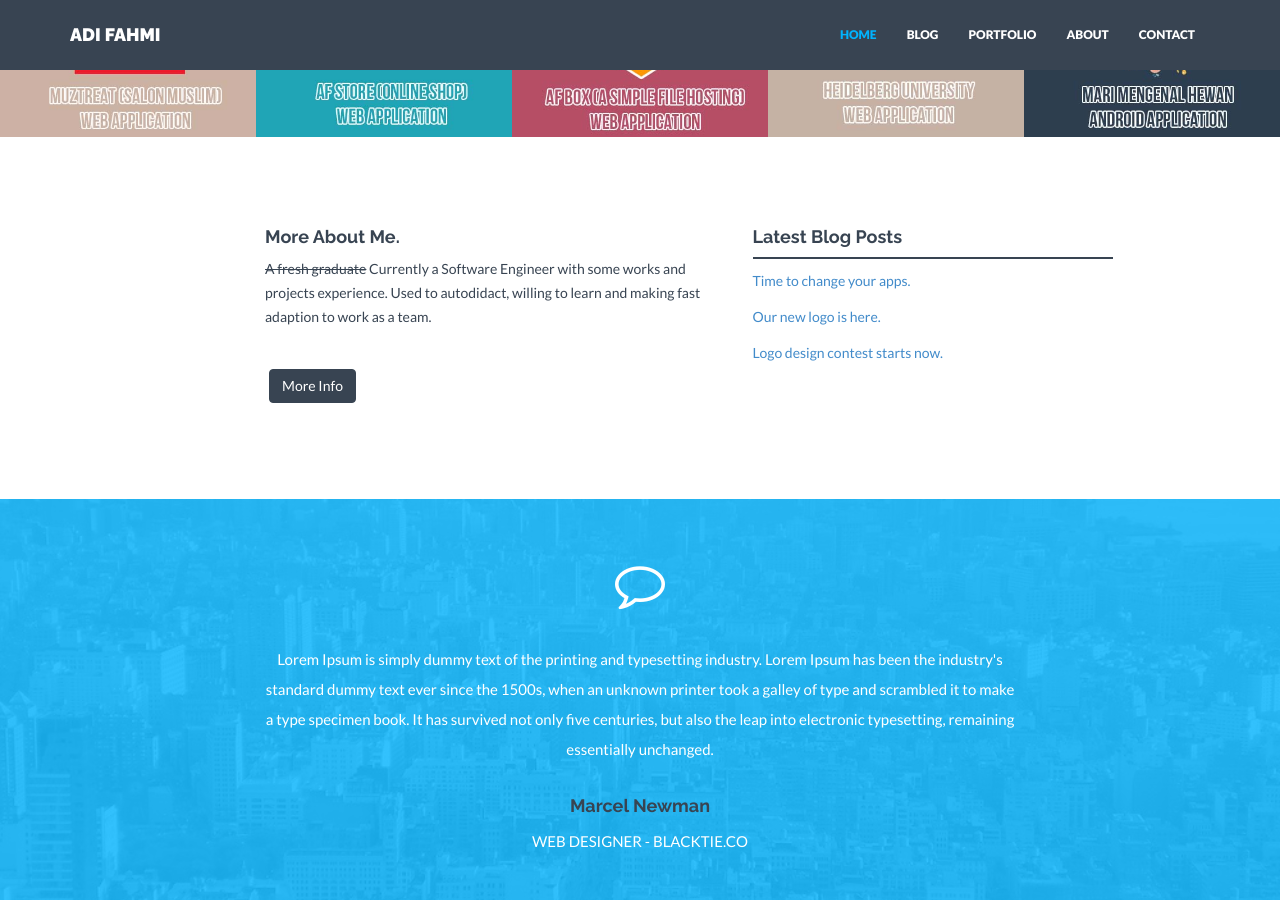
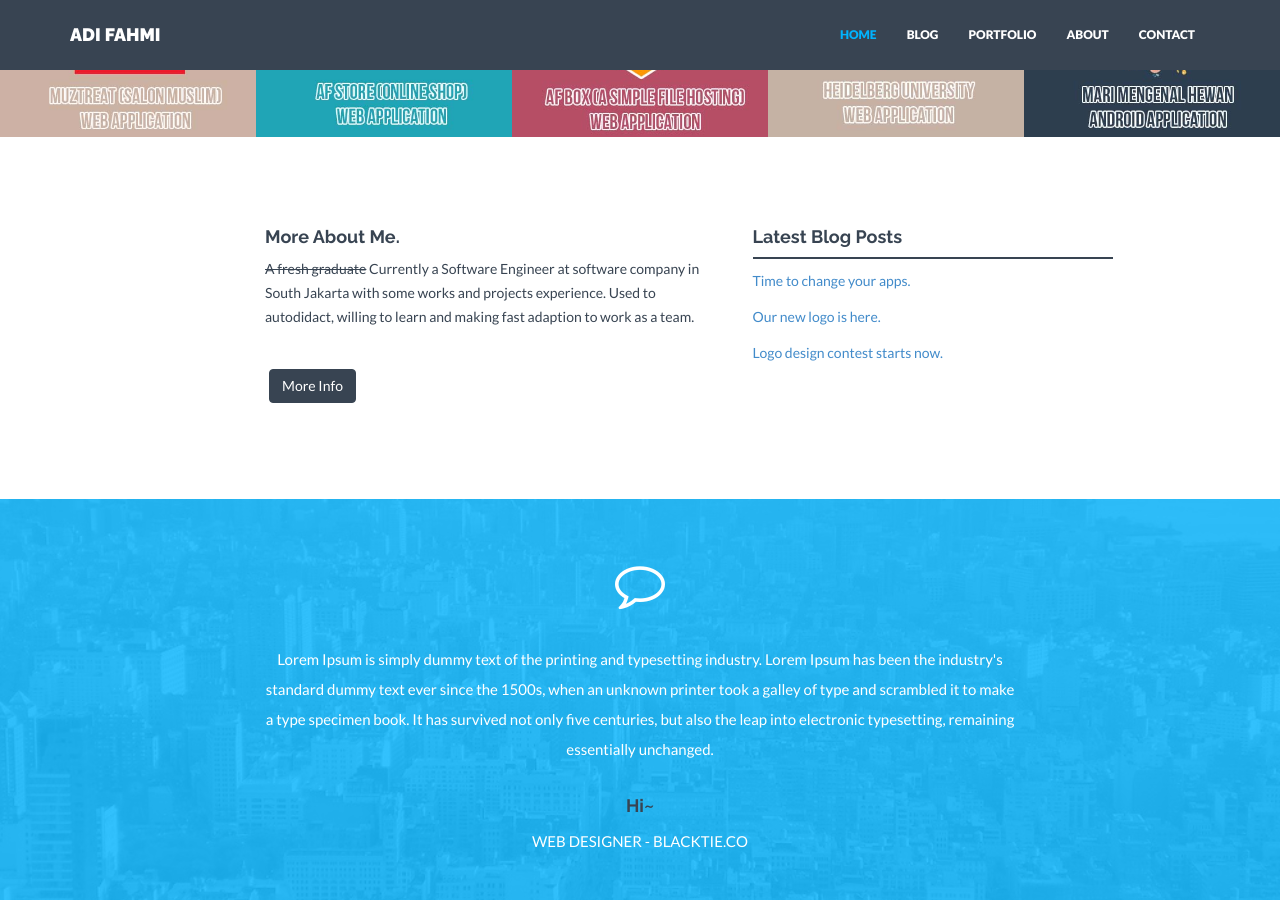
Before and after one commit to adifahmi/adifahmi.github.io, a Jekyll site: the page built from index.html, in a window 1280 px wide and 900 px high, scrolled down 1268 px. Built offline with Jekyll 4.4.1, drawn with Linux system fonts in a browser that asks for light colours; nearby versions of some CDN libraries.

Commit message:
Update content.

```diff
--- a/_config.yml
+++ b/_config.yml
@@ -110,10 +110,10 @@ clients:
 
 # Short text. Shown in footer on every page and also separately on Home and Contact page.
 about: "This site is hosted on GitHub, theme is Solid. A Bootstrap theme for Jekyll. © Adi Fahmi 2017."
-about_author: "<del>A fresh graduate</del> Currently a Software Engineer with some works and projects experience. Used to autodidact, willing to learn and making fast adaption to work as a team."
+about_author: "<del>A fresh graduate</del> Currently a Software Engineer at software company in South Jakarta with some works and projects experience. Used to autodidact, willing to learn and making fast adaption to work as a team."
 
 # Testimonial content. Shown on Home and About page.
 testimonial:
     message: "Lorem Ipsum is simply dummy text of the printing and typesetting industry. Lorem Ipsum has been the industry's standard dummy text ever since the 1500s, when an unknown printer took a galley of type and scrambled it to make a type specimen book. It has survived not only five centuries, but also the leap into electronic typesetting, remaining essentially unchanged."
-    author: Marcel Newman
+    author: Hi~
     position: WEB DESIGNER - BLACKTIE.CO
--- a/portfolio.html
+++ b/portfolio.html
@@ -7,7 +7,7 @@ permalink: /portfolio/
 <div class="container mtb">
     <div class="row">
         <div class="col-lg-8 col-lg-offset-2 centered">
-            <h2>I’m a programmer. I like making an application. In my spare time, I also like watching movie and listening music.</h2>
+            <h2>Some of my latest project can be seen here (some of them are private company projects).</h2>
             <br>
             <div class="hline"></div>
         </div>
```
Also changed, not shown: _includes/portfolio.html (line endings or trailing spaces).
